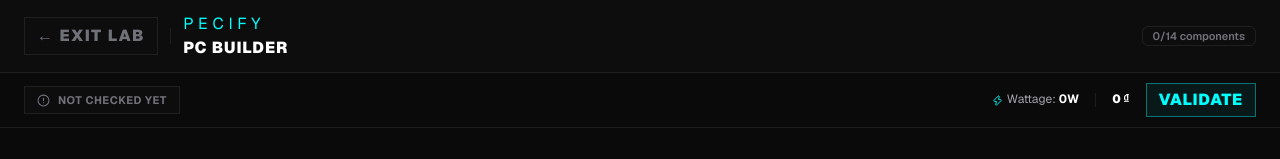
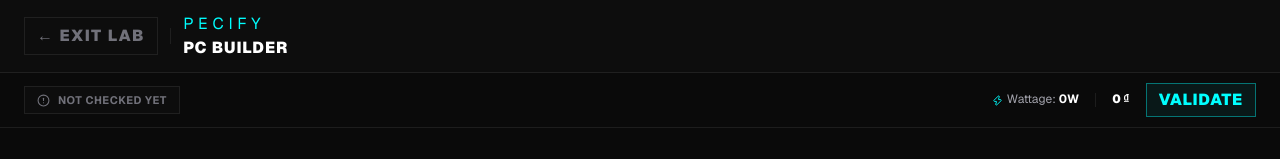
Before and after one commit to imthetwo/finalweb, a Next.js app in the folder client/: page /custom-lab in a window 1280 px wide. Shown: the top 159 px of the page. Built offline with nearby package versions, Linux system fonts and the light colour scheme; no server answers.

Commit message:
remove: components counter badge from PC Builder header

```diff
--- a/client/src/features/custom-lab/components/CustomLabBuilder.tsx
+++ b/client/src/features/custom-lab/components/CustomLabBuilder.tsx
@@ -42,9 +42,6 @@ export default function CustomLabBuilder() {
               <h1 className="text-body font-black uppercase tracking-wider text-fg">PC Builder</h1>
             </div>
           </div>
-          <Badge variant="outline" className="border-edge text-xs text-muted">
-            {selectedCount}/{BUILD_SLOTS.length} components
-          </Badge>
         </header>
 
         {/* Status bar */}
```
